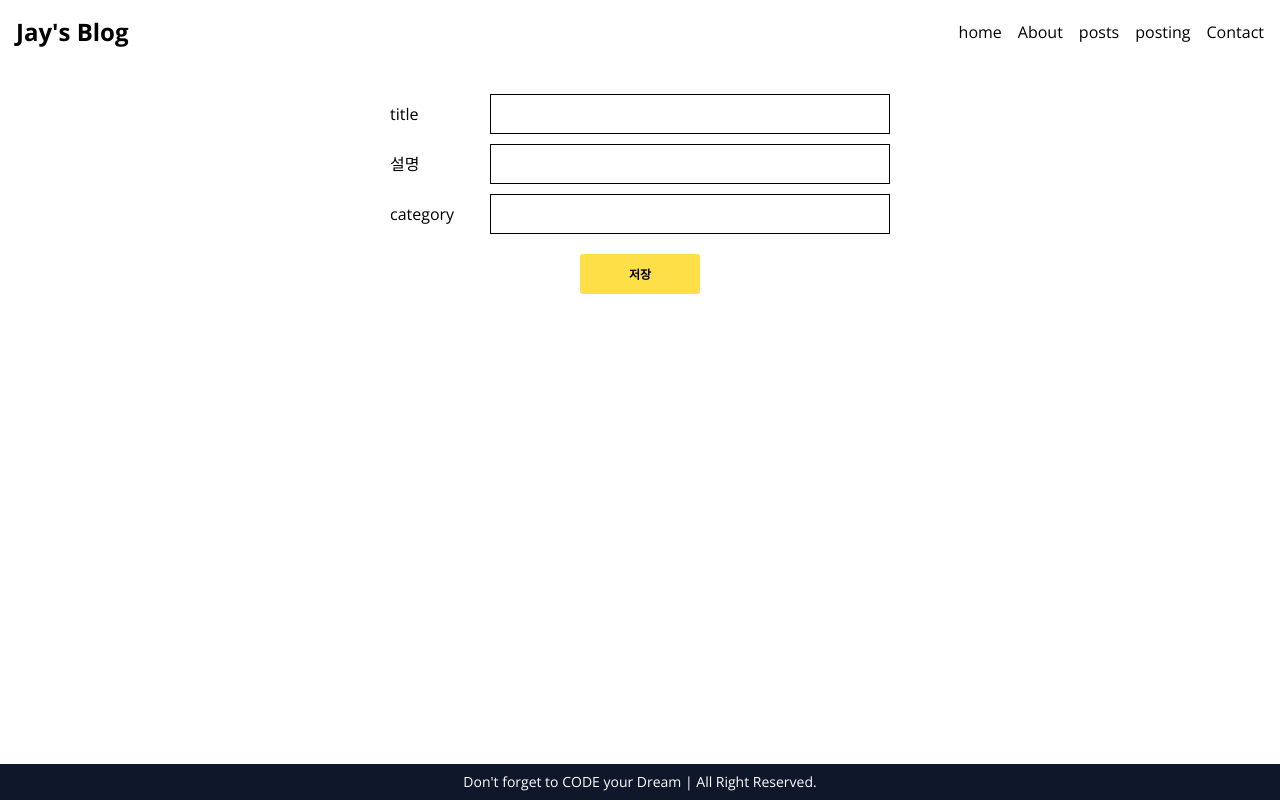
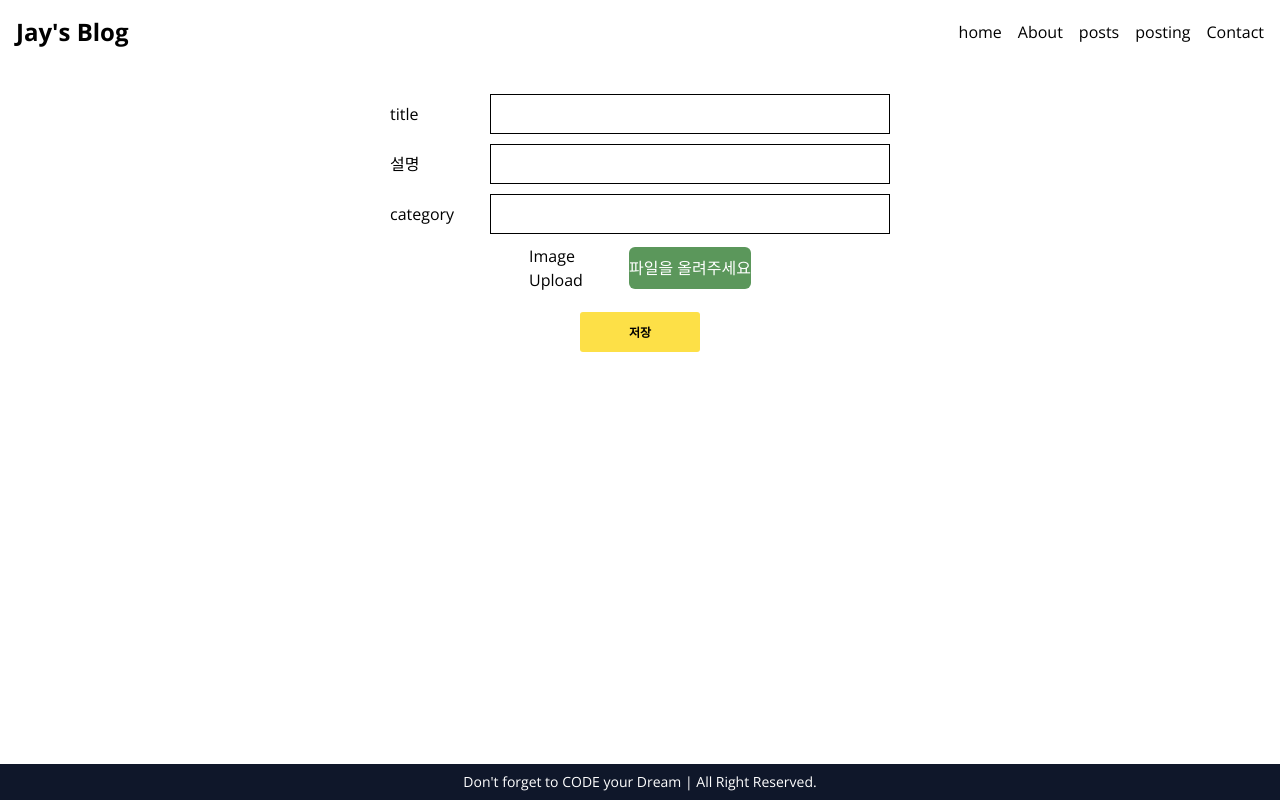
Before and after one commit to spacejay1007/NextJs, a Next.js app in the folder my-blog/: page /posting in a window 1280 px wide. Built offline with nearby package versions, Linux system fonts and the light colour scheme.

Commit message:
git test

```diff
--- a/my-blog/src/components/main/posting/MainPosting.tsx
+++ b/my-blog/src/components/main/posting/MainPosting.tsx
@@ -2,6 +2,7 @@
 
 import { Button } from "@/common/button/Button";
 import { Input } from "@/common/input/Input";
+import { FileUpload } from "@/common/upload/FileUpload";
 import axios from "axios";
 import { useEffect, useState } from "react";
 
@@ -87,6 +88,13 @@ const MainPosting = (): JSX.Element => {
           }}
         />
       </div>
+
+      <div style={{ display: "flex", alignItems: "center", marginTop: 10 }}>
+        <p style={{ width: 100 }}>Image Upload</p>
+
+        <FileUpload text="파일을 올려주세요" />
+      </div>
+
       <div>
         <Button
           onClick={() => postHandler()}
```
